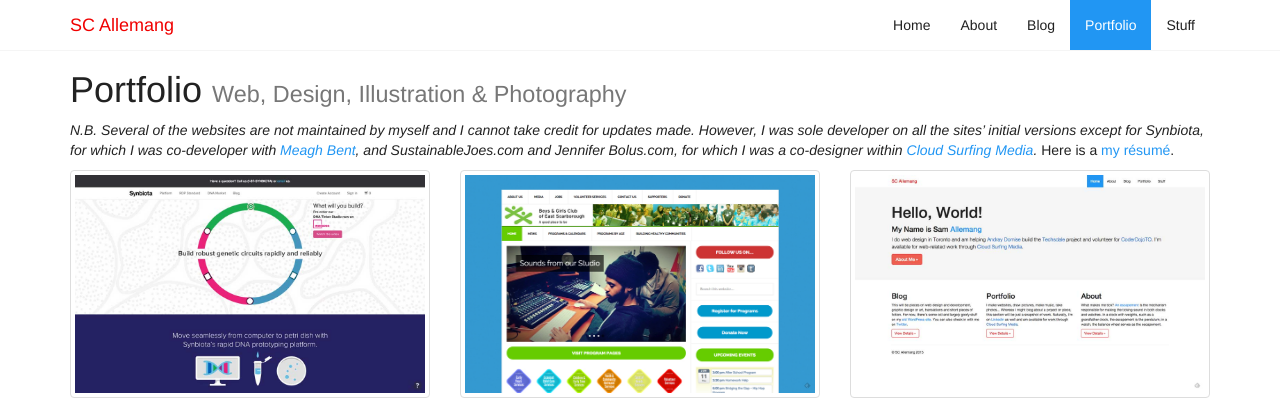
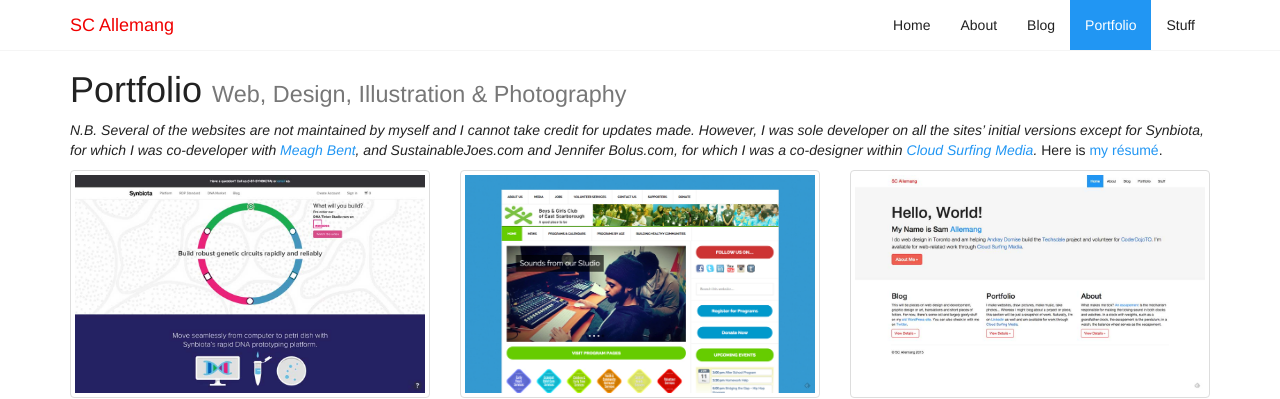
Before and after one commit to scallemang/-OLD_scallemang.github.io, a Jekyll site: the page built from portfolio.md, in a window 1280 px wide and 900 px high. Shown: the top 399 px of the window. Built offline with Jekyll 4.4.1, drawn with Linux system fonts in a browser that asks for light colours; nearby versions of some CDN libraries.

```diff
--- a/portfolio.md
+++ b/portfolio.md
@@ -74,4 +74,4 @@ images:
   - ["portfolio-photography/img_07_trees.jpg", ""]
 ---
 
-*N.B. Several of the websites are not maintained by myself and I cannot take credit for updates made. However, I was sole developer on all the sites&rsquo; initial versions except for Synbiota, for which I was co-developer with [Meagh Bent](http://www.meagh.com), and SustainableJoes.com and Jennifer Bolus.com, for which I was a co-designer within [Cloud Surfing Media](http://cloudsurfingmedia.com).* Here is a [my résumé](https://www.dropbox.com/s/kxblk4piftspghl/resume_samuel_allemang_spring_2015.pdf).
+*N.B. Several of the websites are not maintained by myself and I cannot take credit for updates made. However, I was sole developer on all the sites&rsquo; initial versions except for Synbiota, for which I was co-developer with [Meagh Bent](http://www.meagh.com), and SustainableJoes.com and Jennifer Bolus.com, for which I was a co-designer within [Cloud Surfing Media](http://cloudsurfingmedia.com).* Here is [my résumé](https://www.dropbox.com/s/kxblk4piftspghl/resume_samuel_allemang_spring_2015.pdf).
```
